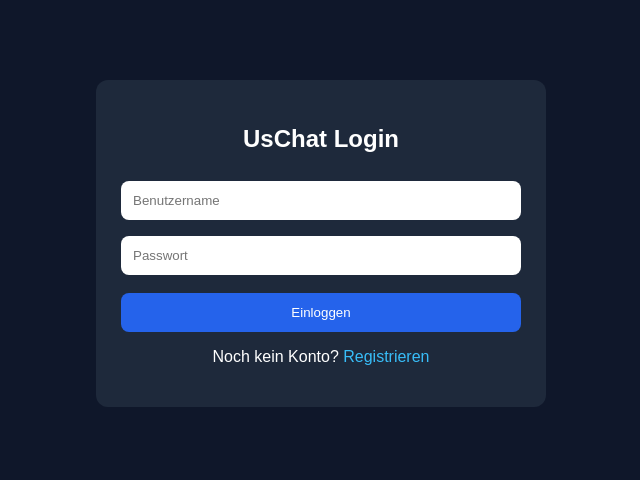
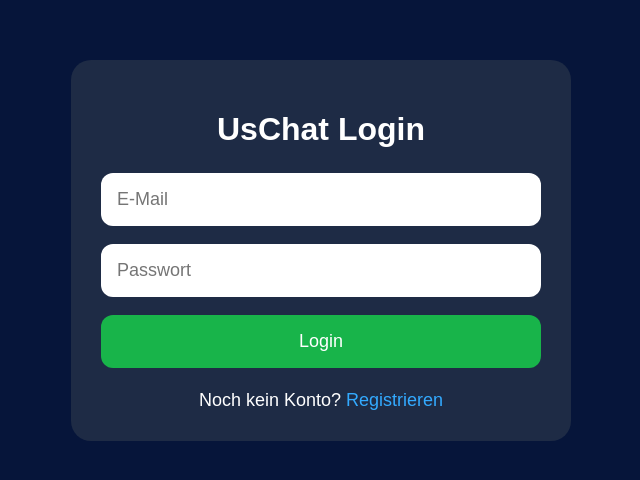
Before and after one commit to mohammadfazli5566-ctrl/uschat, a Flask app: page /login in a window 1280 px wide. Shown: the top 480 px of the page, without its empty margins (319-959 px from the left). Run offline with Flask 3, Linux system fonts and the light colour scheme; data that the repository does not hold is empty.

Commit message:
Add login page

```diff
--- a/templates/login.html
+++ b/templates/login.html
@@ -2,79 +2,101 @@
 <html lang="de">
 <head>
     <meta charset="UTF-8">
-    <title>UsChat - Login</title>
+    <meta name="viewport" content="width=device-width, initial-scale=1.0">
+    <title>UsChat Login</title>
     <style>
         body {
+            margin: 0;
             font-family: Arial, sans-serif;
-            background: #0f172a;
+            background: #06153a;
             color: white;
-            margin: 0;
-            padding: 0;
         }
-        .box {
+
+        .container {
             width: 90%;
-            max-width: 400px;
-            margin: 80px auto;
-            background: #1e293b;
-            padding: 25px;
-            border-radius: 12px;
+            max-width: 500px;
+            margin: 60px auto;
+            background: #1e2b45;
+            padding: 30px;
+            border-radius: 20px;
+            box-sizing: border-box;
         }
-        h2 {
+
+        h1 {
             text-align: center;
+            margin-bottom: 25px;
+        }
+
+        .flash {
+            background: #334766;
+            padding: 14px;
+            border-radius: 10px;
             margin-bottom: 20px;
+            text-align: center;
         }
+
         input {
             width: 100%;
-            padding: 12px;
-            margin: 8px 0;
+            padding: 16px;
+            margin-bottom: 18px;
             border: none;
-            border-radius: 8px;
+            border-radius: 12px;
+            font-size: 18px;
             box-sizing: border-box;
         }
+
         button {
             width: 100%;
-            padding: 12px;
-            background: #2563eb;
+            padding: 16px;
+            background: #18b44a;
             color: white;
             border: none;
-            border-radius: 8px;
+            border-radius: 12px;
+            font-size: 18px;
             cursor: pointer;
-            margin-top: 10px;
         }
-        a {
-            color: #38bdf8;
+
+        button:hover {
+            background: #14943d;
+        }
+
+        .bottom-text {
+            text-align: center;
+            margin-top: 22px;
+            font-size: 18px;
+        }
+
+        .bottom-text a {
+            color: #33aaff;
             text-decoration: none;
         }
-        .msg {
-            background: #334155;
-            padding: 10px;
-            border-radius: 8px;
-            margin-bottom: 10px;
-        }
-        p {
-            text-align: center;
+
+        .bottom-text a:hover {
+            text-decoration: underline;
         }
     </style>
 </head>
 <body>
-    <div class="box">
-        <h2>UsChat Login</h2>
+    <div class="container">
+        <h1>UsChat Login</h1>
 
         {% with messages = get_flashed_messages() %}
             {% if messages %}
                 {% for msg in messages %}
-                    <div class="msg">{{ msg }}</div>
+                    <div class="flash">{{ msg }}</div>
                 {% endfor %}
             {% endif %}
         {% endwith %}
 
         <form method="POST">
-            <input type="text" name="username" placeholder="Benutzername">
-            <input type="password" name="password" placeholder="Passwort">
-            <button type="submit">Einloggen</button>
+            <input type="email" name="email" placeholder="E-Mail" required>
+            <input type="password" name="password" placeholder="Passwort" required>
+            <button type="submit">Login</button>
         </form>
 
-        <p>Noch kein Konto? <a href="{{ url_for('register') }}">Registrieren</a></p>
+        <div class="bottom-text">
+            Noch kein Konto? <a href="{{ url_for('register') }}">Registrieren</a>
+        </div>
     </div>
 </body>
 </html>
```
